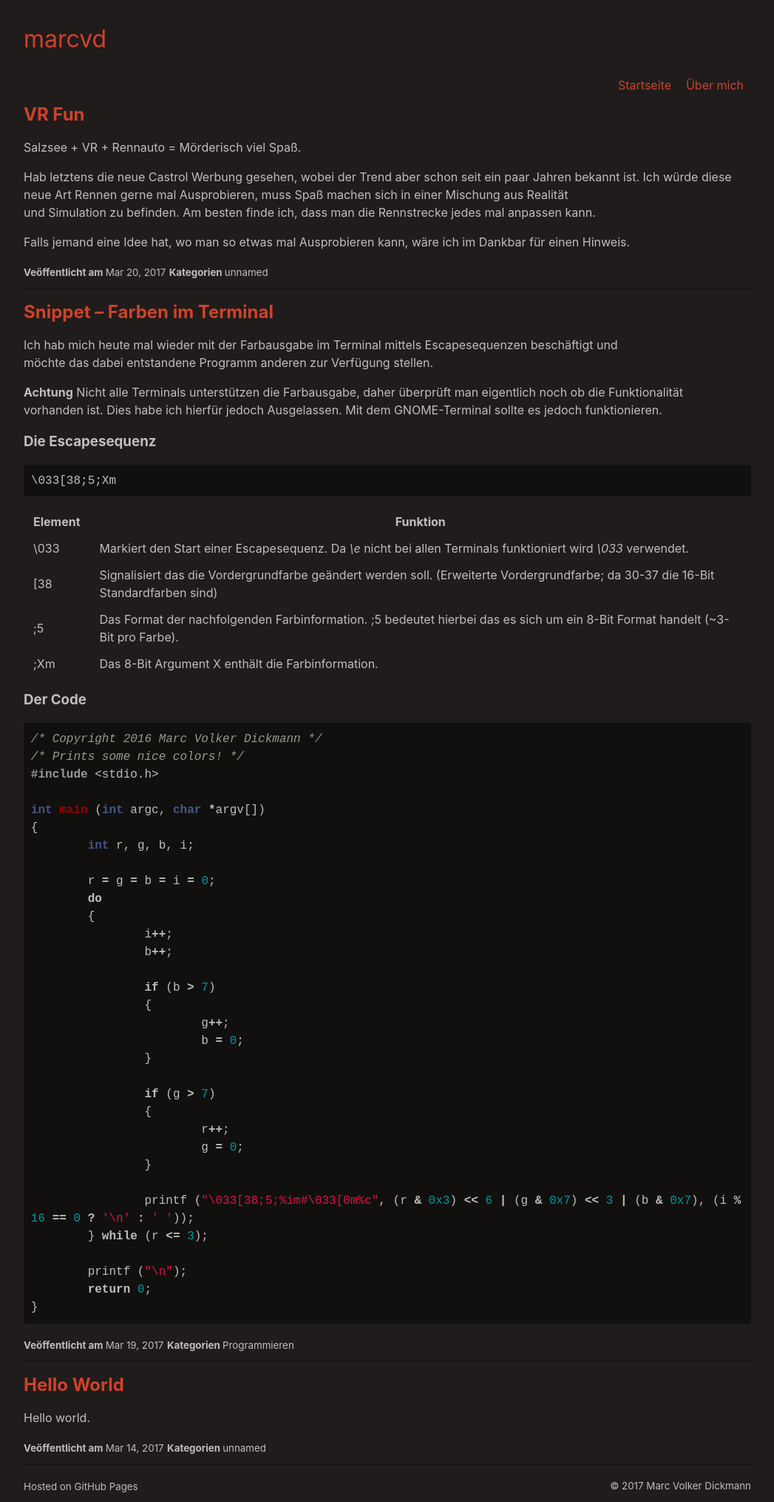
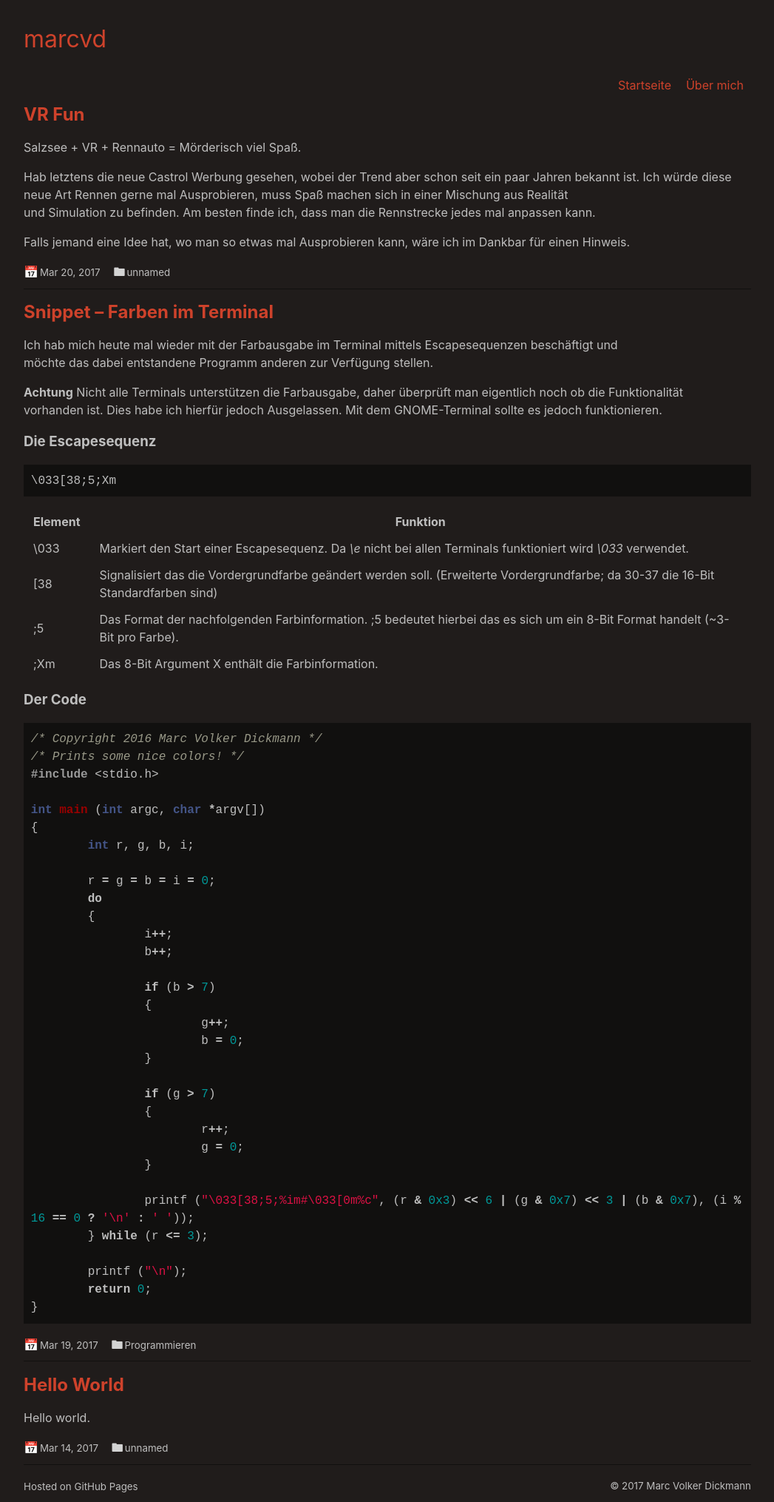
Before and after one commit to marc-q/marc-q.github.io, a Jekyll site: the page built from index.md, in a window 1280 px wide. Shown: the whole page at 74% size, without its empty margins (116-1163 px from the left). Built offline with Jekyll 4.4.1, drawn with Linux system fonts in a browser that asks for light colours; the repository's description, which GitHub fills in, is left out.

Commit message:
Symbols (#51)
* Prepare to use symbols.

* Add style for the symbols.

```diff
--- a/_layouts/home.html
+++ b/_layouts/home.html
@@ -20,8 +20,8 @@ layout: default
         </section>
 
         <footer class="post-meta">
-          <small><b>Veöffentlicht am </b><time datetime="{{ post.date }}">{{ post.date | date: "%b %-d, %Y" }}</time></small>
-          <small><b>Kategorien </b> {{ post.category }}</small>
+          <small class="posted-on"><time datetime="{{ post.date }}">{{ post.date | date: "%b %-d, %Y" }}</time></small>
+          <small class="cat-links">{{ post.category }}</small>
         </footer>
       </article>
     {% endfor %}
--- a/assets/css/style.css
+++ b/assets/css/style.css
@@ -1,6 +1,9 @@
 img, embed, object, video {max-width: 100%;}
 
 small#footer-copy {float: right;}
+footer.post-meta small {padding-right: 1em;}
+.posted-on::before {color: lightgrey; content: "\1f4c5"; font-size: 16px; margin-right: 2px;}
+.cat-links::before {color: lightgrey; content: "\1f5bf"; font-size: 16px; margin-right: 2px;}
 
 blockquote, pre {padding: 1%;}
 blockquote {background-color: lightgrey; color: black;}
```
